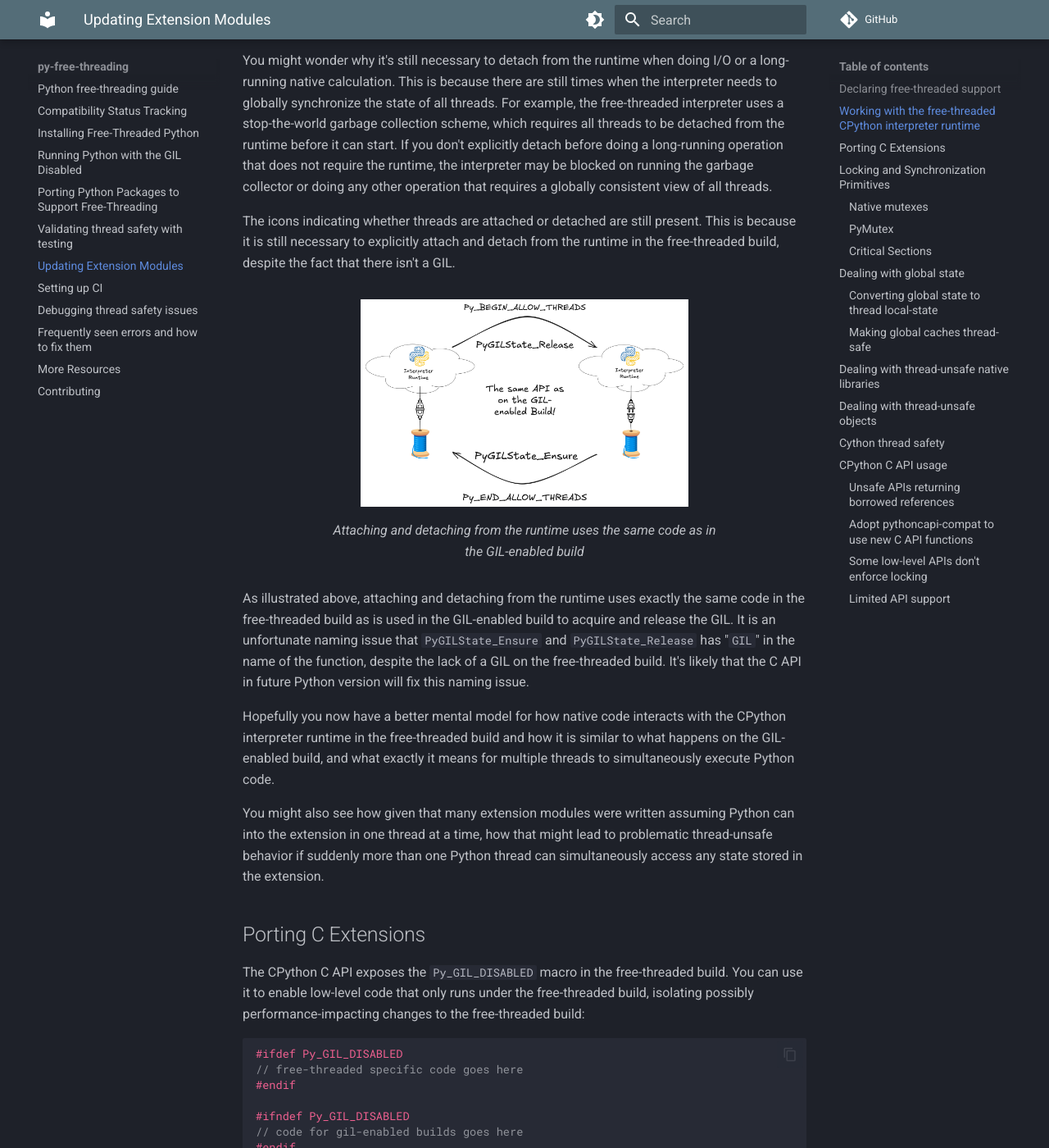
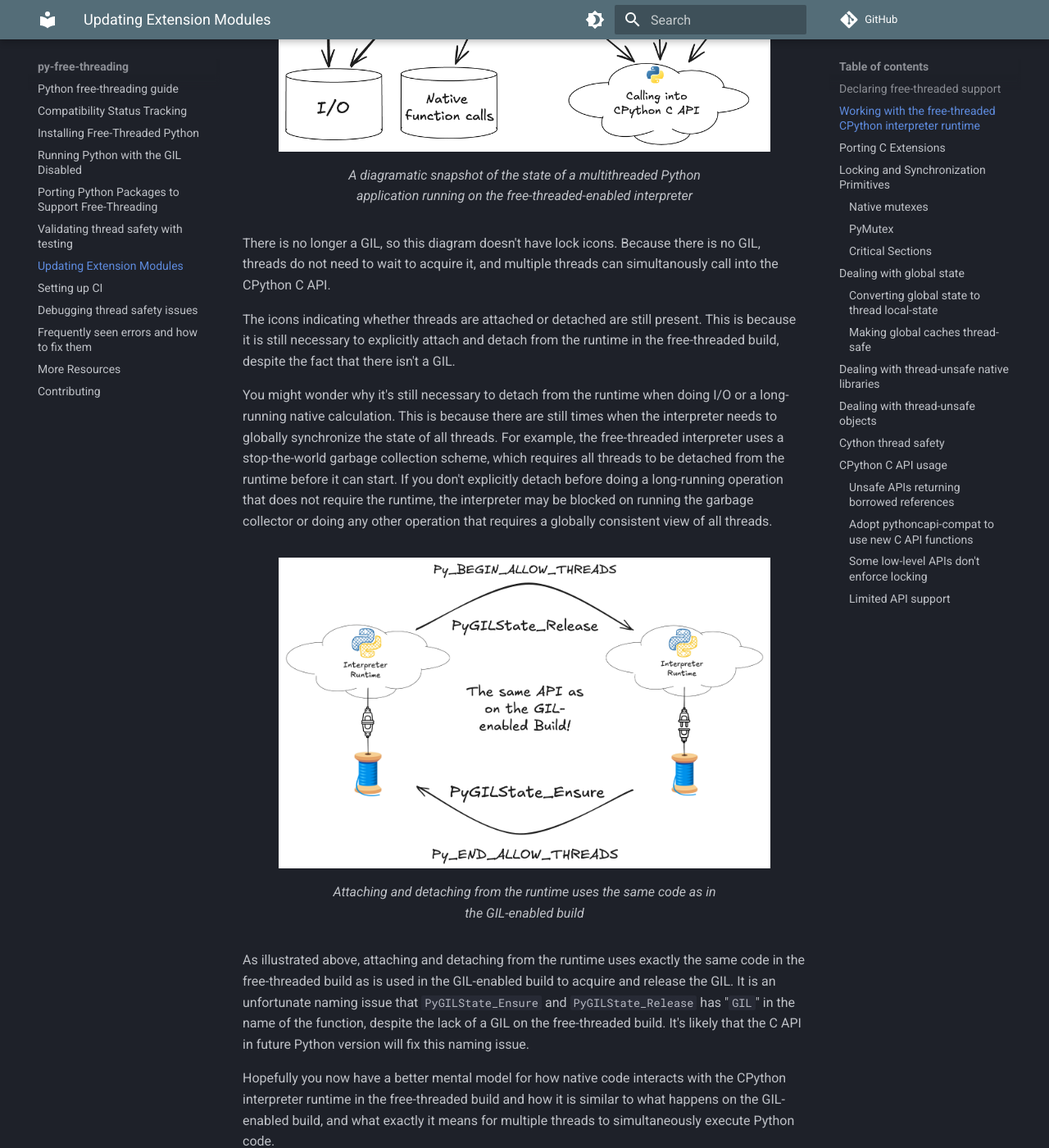
Before and after one commit to Quansight-Labs/free-threaded-compatibility, an MkDocs documentation site: the page built from docs/porting-extensions.md, in a window 1280 px wide and 1400 px high, scrolled down 3009 px. Shown: the whole window at 82% size. Built offline with MkDocs 1.6.1 and Material for MkDocs 9.7.7, drawn with Linux system fonts in a browser that asks for light colours; comment, search, counter and statistics services are not loaded; some of the changed text lies outside the part shown.

Commit message:
apply Lysandros' suggestions

```diff
--- a/docs/porting-extensions.md
+++ b/docs/porting-extensions.md
@@ -246,7 +246,7 @@
 which illustrates a snapshot of the state of a multithreaded Python application
 that has native extensions.
 
-![GIL execution diagram](assets/images/GIL_diagram.png){ width="400" }
+![GIL execution diagram](assets/images/GIL_diagram.png){ width="600" }
 /// caption
 A diagramatic snapshot of the state of a multithreaded Python
 application running on the GIL-enabled interpreter
@@ -271,7 +271,7 @@
 
 In the free-threaded build, the picture is only a little different.
 
-![free-threaded execution diagram](assets/images/free_threaded_diagram.png){ width="400" }
+![free-threaded execution diagram](assets/images/free_threaded_diagram.png){ width="600" }
 /// caption
 A diagramatic snapshot of the state of a multithreaded Python
 application running on the free-threaded-enabled interpreter
@@ -280,6 +280,11 @@
 There is no longer a GIL, so this diagram doesn't have lock icons. Because there
 is no GIL, threads do not need to wait to acquire it, and multiple threads can
 simultanously call into the CPython C API.
+
+The icons indicating whether threads are attached or detached are still
+present. This is because it is still necessary to explicitly attach and detach
+from the runtime in the free-threaded build, despite the fact that there isn't a
+GIL.
 
 You might wonder why it's still necessary to detach from the runtime when doing
 I/O or a long-running native calculation. This is because there are still times
@@ -291,12 +296,7 @@
 garbage collector or doing any other operation that requires a globally
 consistent view of all threads.
 
-The icons indicating whether threads are attached or detached are still
-present. This is because it is still necessary to explicitly attach and detach
-from the runtime in the free-threaded build, despite the fact that there isn't a
-GIL.
-
-![Attach and detach from the runtime diagram](assets/images/attach-detach-gil.png){ width="400" }
+![Attach and detach from the runtime diagram](assets/images/attach-detach-gil.png){ width="600" }
 /// caption
 Attaching and detaching from the runtime uses the same
 code as in the GIL-enabled build
@@ -314,10 +314,11 @@
 to what happens on the GIL-enabled build, and what exactly it means for multiple
 threads to simultaneously execute Python code.
 
-You might also see how given that many extension modules were written assuming
-Python can into the extension in one thread at a time, how that might lead to
-problematic thread-unsafe behavior if suddenly more than one Python thread can
-simultaneously access any state stored in the extension.
+You might also see how extension modules written assuming that Python can call
+into the extension in one thread at a time might lead to problematic
+thread-unsafe behavior. Doubly so now that more than one Python thread can
+simultaneously access any state stored in the extension in the free-threaded
+build.
 
 ## Porting C Extensions
 
```
